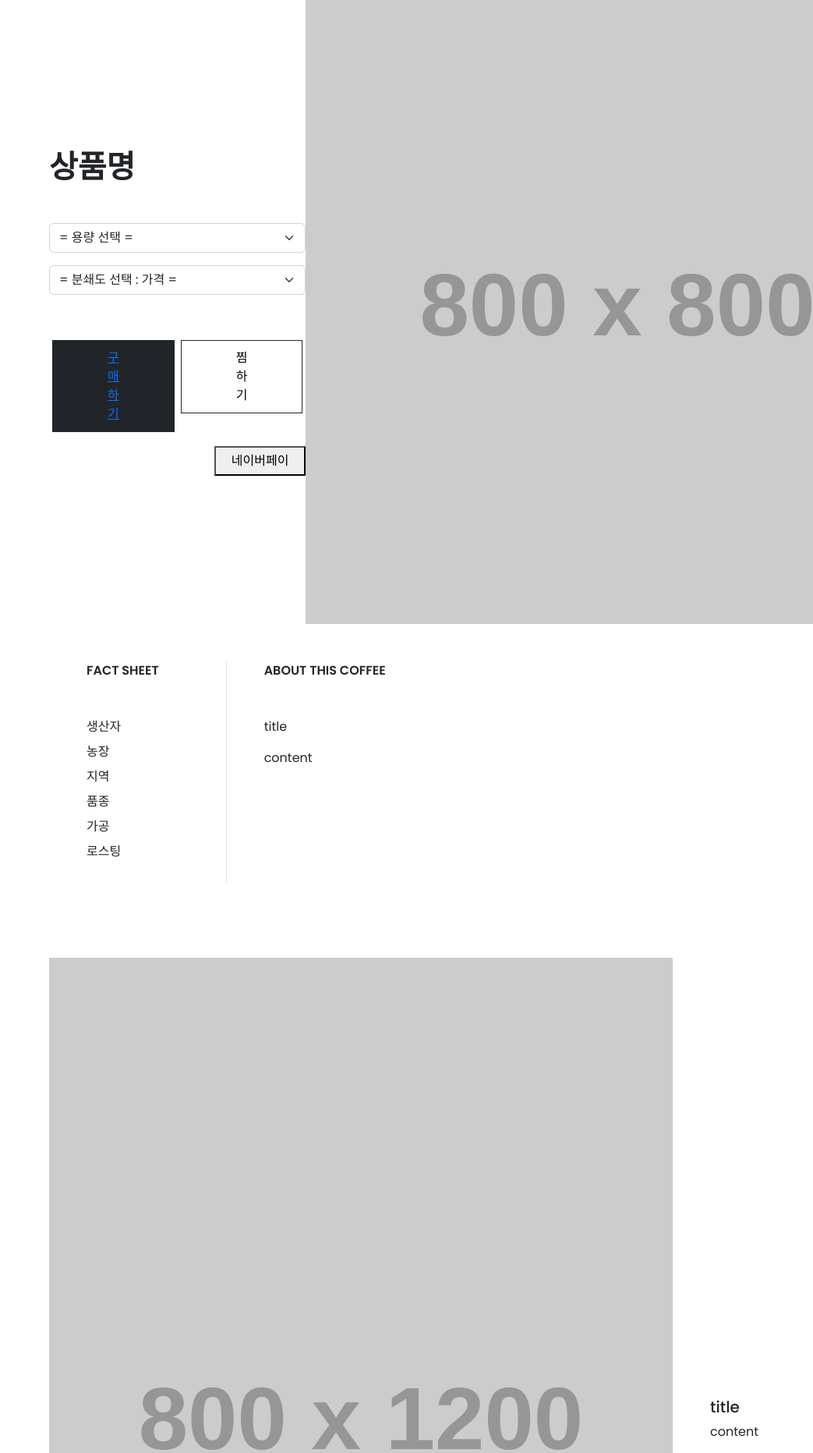
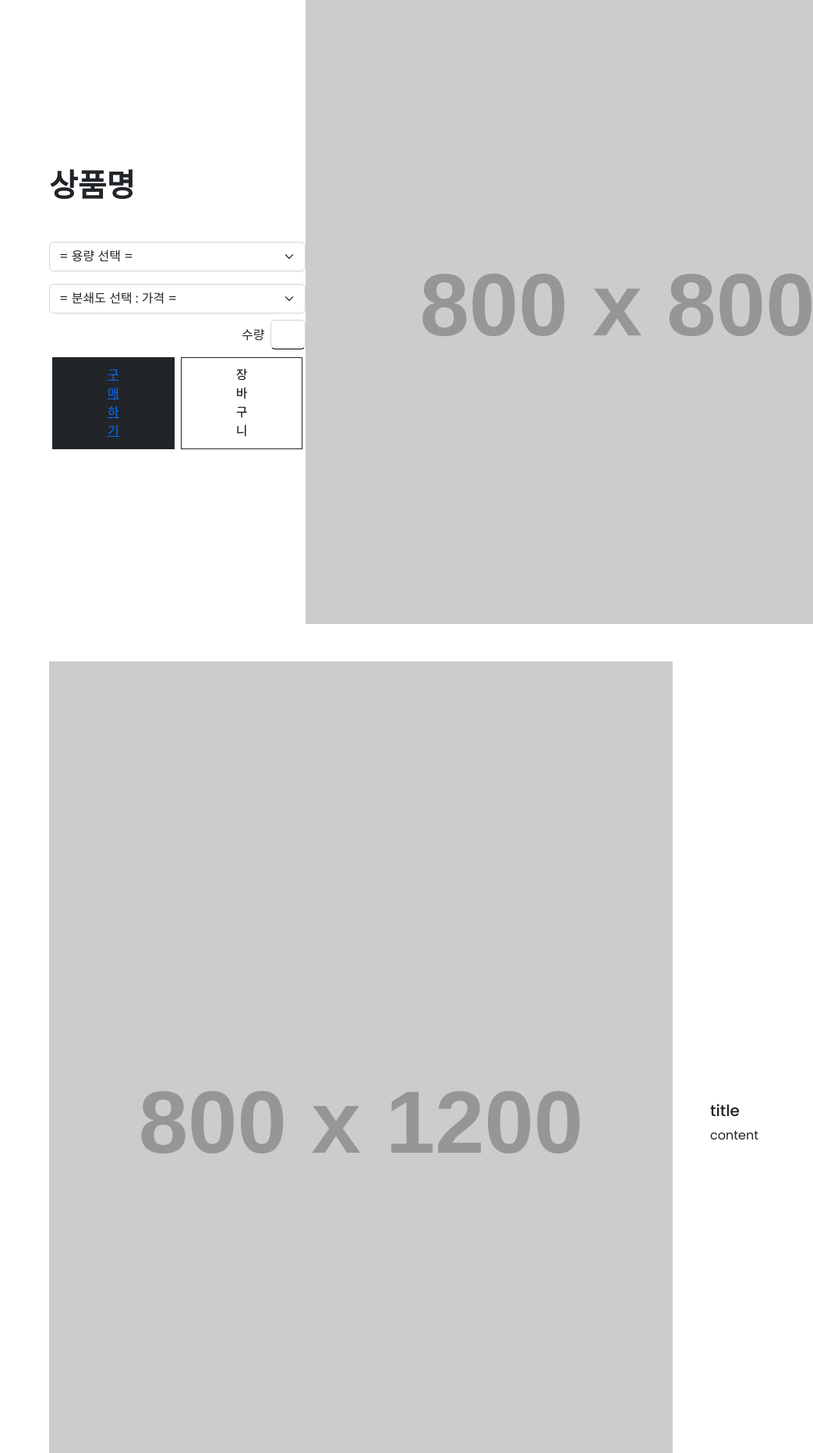
Before and after one commit to mgpo-98/Java-chip, a Django app: page /items/1/ in a window 1280 px wide; the page is wider, and only the part inside the window is pictured. Shown: the part 90-1953 px from the top of that part at 78% size, without its empty margins (237-1280 px from the left). Run offline with Django 3.2, Linux system fonts and the light colour scheme; grey boxes labelled with a size stand in for pictures from a placeholder-image service; some libraries are stand-ins or nearby versions.

Commit message:
UPDATE : items detai From 수정 [김태형]

```diff
--- a/items/templates/items/detail.html
+++ b/items/templates/items/detail.html
@@ -2,15 +2,16 @@
 {% load static %}
 {% block body %}
 <header class="d-flex justify-content-between align-items-center" style="height:800px; margin: 0px 300px 0px 300px">
-    <div style="width:470px">
+    <form style="width:470px" id='buy/pick-form'action="{% url 'items:picking' %}" method="POST">
+        {% csrf_token %}
         <h1 class="fw-bold mb-5">상품명</h1>
         <label class='form-label' for="">용량</label>
-        <select class='form-select mb-3' name="" form="buy/pick-form">
+        <select class='form-select mb-3' name="volume" form="buy/pick-form">
             <option selected>= 용량 선택 =</option>
             <option value="200">200</option>
         </select>
         <label class='form-label' for="">분쇄도</label>
-        <select class='form-select mb-5' name="" form="buy/pick-form">
+        <select class='form-select mb-2' name="smashed" form="buy/pick-form">
             <option selected>= 분쇄도 선택 : 가격 =</option>
             <option value="홀빈(갈지않음)">홀빈(갈지않음)</option>
             <option value="핸드드립/커피메이커">핸드드립/커피메이커</option>
@@ -20,49 +21,25 @@
             <option value="에스프레소머신">에스프레소머신</option>
             <option value="콜드브루/더치">콜드브루/더치</option>
         </select>
+        <div class="d-flex justify-content-end">
+            <div class="mb-0 me-2 pt-2 align-middle">수량</div>
+            <input type="text" name="amount" class="form-control" style="width:45px">
+        </div>
         <div class="d-flex justify-content-between">
             <button id="buy-button" type="button" class="btn btn-dark rounded-0"><a href="">구매하기</a></button>
-            <form id='buy/pick-form'action="{% url 'items:pick' %}" method="POST">
-                {% csrf_token %}
-                <!-- 버튼을 누르면 페이지의 item_pk 값이 전송된다. -->
-                <button id="pick-button" type="submit" class="btn btn-outline-dark rounded-0" name="item_picked"value="{{item_pk}}">찜하기</button>
-                <!-- 버튼을 누르면 장바구니에 담겼다는 popover창이 뜬다 -->
-            </form>
+            <!-- 버튼을 누르면 페이지의 item_pk 값이 전송된다. -->
+            <button id="pick-button" type="submit" class="btn btn-outline-dark rounded-0" name="item_picked" value="{{item_pk}}">장바구니</button>
+            <!-- 버튼을 누르면 장바구니에 담겼다는 popover창이 뜬다 -->
         </div>
-        <!-- 네이버페이 -->
-        <div class="d-flex justify-content-end mt-2">
-            <button type="button" id="naverPayBtn" value="네이버페이 결제 버튼" style="padding:5px 20px 5px 20px">네이버페이</button>
-            <script src="https://nsp.pay.naver.com/sdk/js/naverpay.min.js"></script>
-            <script>
-                var oPay = Naver.Pay.create({
-                    "mode" : "production", // development or production
-                    "clientId": "u86j4ripEt8LRfPGzQ8" // clientId
-                });
-
-                //직접 만드신 네이버페이 결제버튼에 click Event를 할당하세요
-                var elNaverPayBtn = document.getElementById("naverPayBtn");
-
-                elNaverPayBtn.addEventListener("click", function() {
-                    oPay.open({
-                    "merchantUserKey": "가맹점 사용자 식별키",
-                    "merchantPayKey": "가맹점 주문 번호",
-                    "productName": "상품명을 입력하세요",
-                    "totalPayAmount": "1000",
-                    "taxScopeAmount": "1000",
-                    "taxExScopeAmount": "0",
-                    "returnUrl": "사용자 결제 완료 후 결제 결과를 받을 URL"
-                    });
-                });
-            </script>
-        </div>
-    </div>
+    </form>
     <!-- header 우측 -->
     <div>
         <img src="https://dummyimage.com/800x800/8a8a8a/fff" alt="상품이미지">
     </div>
+
 </header>
 <!-- header, main 사이 : fact_sheet, about_this_coffee -->
-<div class="row bg-white py-5" style="height:380px; margin: 0px 300px 0px 300px;">
+<!-- <div class="row bg-white py-5" style="height:380px; margin: 0px 300px 0px 300px;">
     <div class="col-4 ps-5" >
         <p class="fw-semibold">FACT SHEET</p>
         <div class="mt-5">
@@ -93,7 +70,7 @@
             </div>
         </div>
     </div>
-</div>
+</div> -->
 
 <main style='margin: 0px 300px 0px 300px;'>
     <div class="d-flex bg-light align-items-center mt-5" >
```
